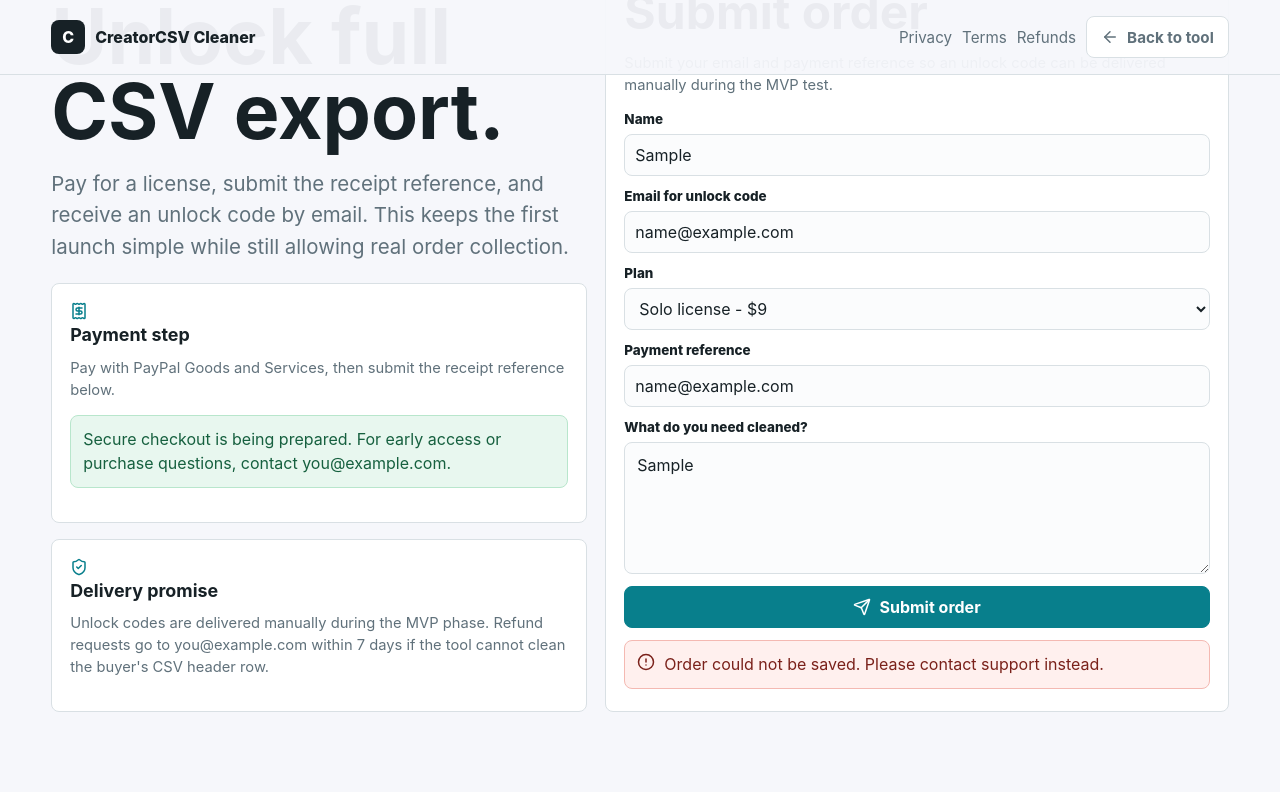
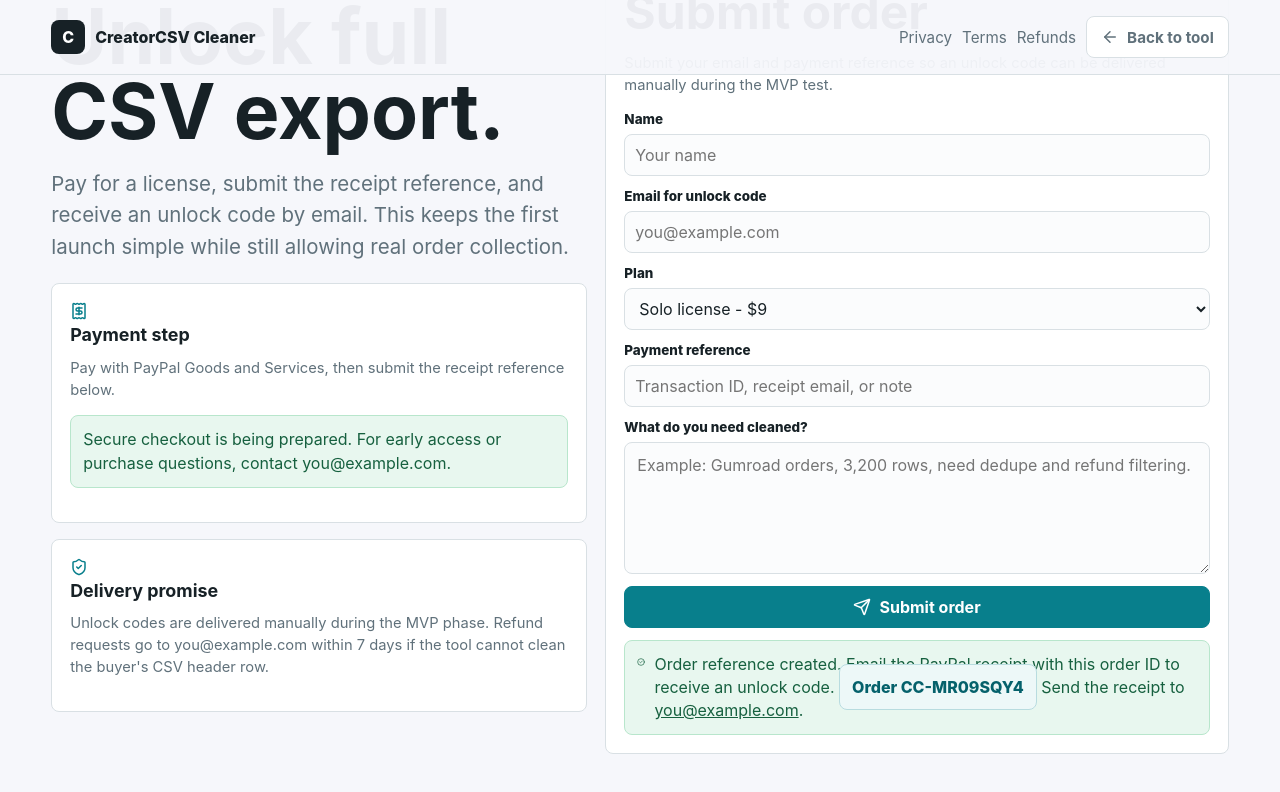
Before and after one commit to zhutiancheng9870/-, a Next.js app: page /checkout in a window 1280 px wide. Both pictures are taken after typing "Sample", "name@example.com", "name@example.com", "Sample" into the empty fields and a click on the button "Submit order". Shown: the part 196-988 px from the top of the page. Built offline with nearby package versions, Linux system fonts and the light colour scheme; no server answers.

Commit message:
Make manual orders Vercel friendly

```diff
--- a/app/api/orders/route.ts
+++ b/app/api/orders/route.ts
@@ -42,13 +42,21 @@ export async function POST(request: NextRequest) {
     status: "pending_manual_review"
   };
 
-  const dataDir = path.join(process.cwd(), "data");
-  await mkdir(dataDir, { recursive: true });
-  await appendFile(path.join(dataDir, "orders.jsonl"), `${JSON.stringify(order)}\n`, "utf8");
+  let stored = true;
+  try {
+    const dataDir = path.join(process.cwd(), "data");
+    await mkdir(dataDir, { recursive: true });
+    await appendFile(path.join(dataDir, "orders.jsonl"), `${JSON.stringify(order)}\n`, "utf8");
+  } catch {
+    stored = false;
+  }
 
   return NextResponse.json({
     ok: true,
     orderId,
-    message: "Order saved. Send the matching payment receipt and an unlock code can be issued."
+    stored,
+    supportEmail: process.env.NEXT_PUBLIC_SUPPORT_EMAIL || "you@example.com",
+    message:
+      "Order reference created. Email the PayPal receipt with this order ID to receive an unlock code."
   });
 }
--- a/components/CheckoutForm.tsx
+++ b/components/CheckoutForm.tsx
@@ -6,6 +6,7 @@ import { FormEvent, useState } from "react";
 type OrderResponse = {
   ok: boolean;
   orderId?: string;
+  supportEmail?: string;
   message: string;
 };
 
@@ -95,6 +96,16 @@ export function CheckoutForm() {
                 <span className="order-number">Order {status.orderId}</span>
               </>
             ) : null}
+            {status.ok && status.supportEmail ? (
+              <>
+                {" "}
+                Send the receipt to{" "}
+                <a href={`mailto:${status.supportEmail}?subject=CreatorCSV Cleaner order`}>
+                  {status.supportEmail}
+                </a>
+                .
+              </>
+            ) : null}
           </span>
         </div>
       ) : null}
```
Also changed, not shown: 1 other file (tests, documents, lock files or other folders).
